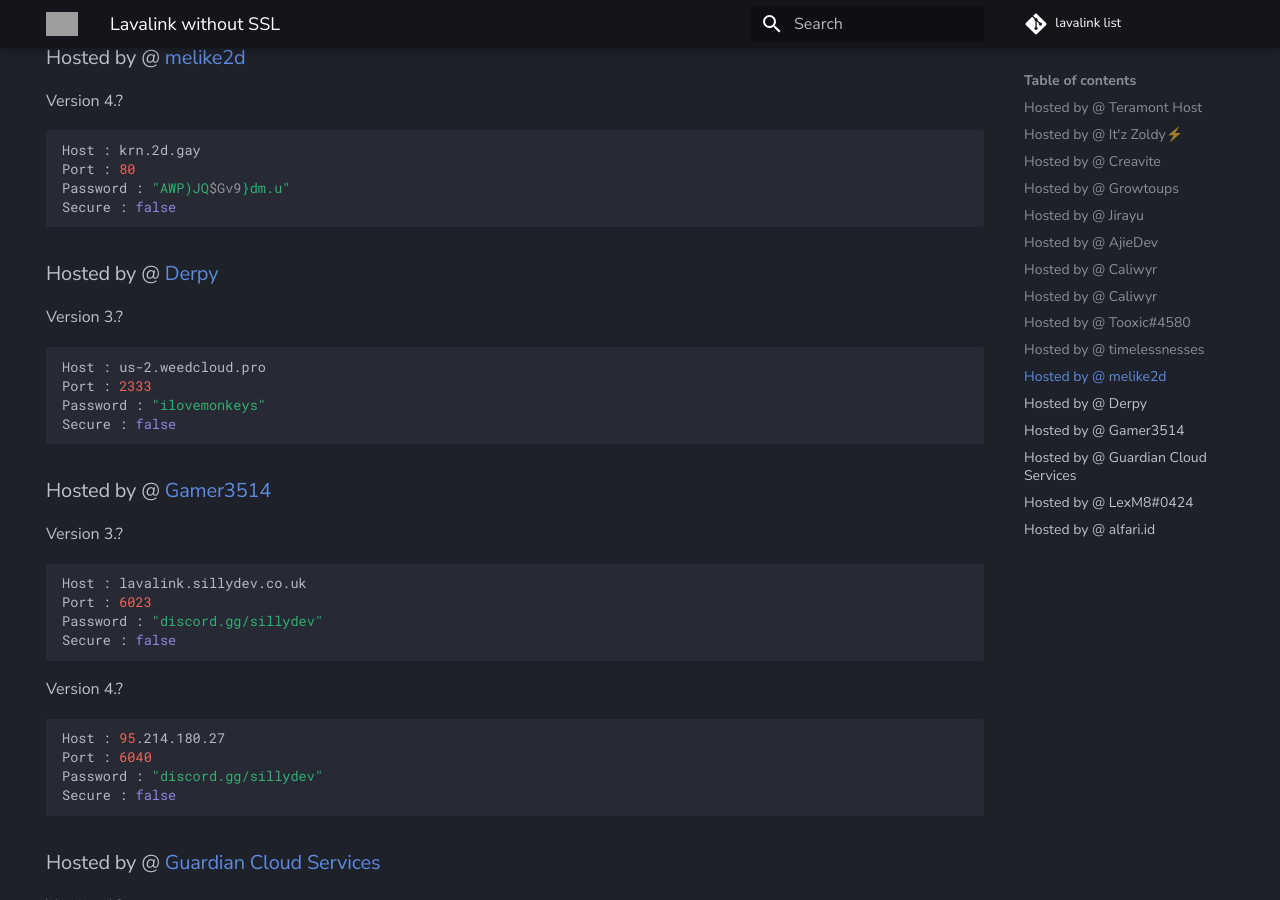
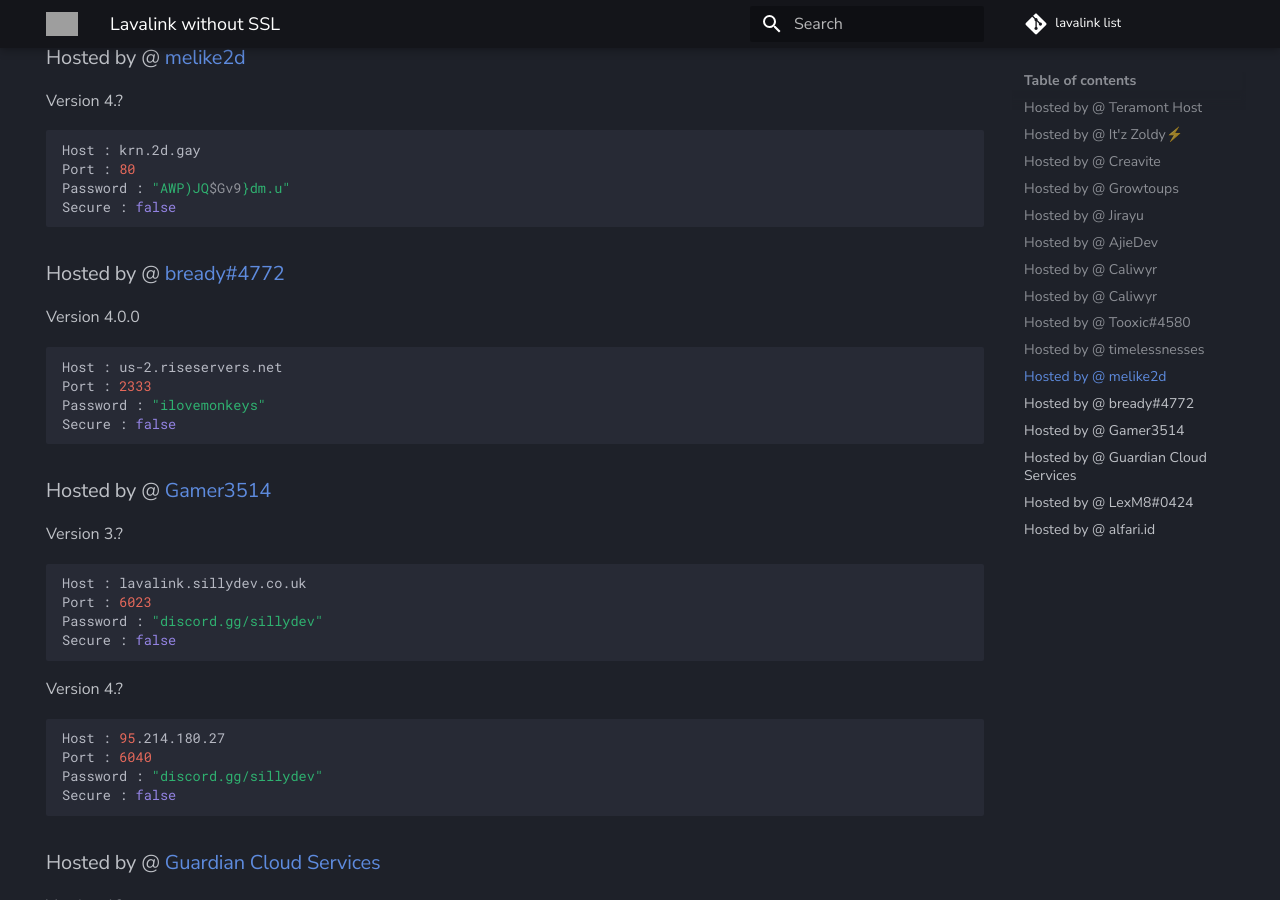
Before and after one commit to DarrenOfficial/lavalink-list, an MkDocs documentation site: the page built from docs/NoSSL/lavalink-without-ssl.md, in a window 1280 px wide and 900 px high, scrolled down 3247 px. Built offline with MkDocs 1.6.1 and Material for MkDocs 9.7.7, drawn with Linux system fonts in a browser that asks for light colours; comment, search, counter and statistics services are not loaded; grey boxes are pictures that could not be loaded.

Commit message:
Update lavalink-without-ssl.md (#430)

````diff
--- a/docs/NoSSL/lavalink-without-ssl.md
+++ b/docs/NoSSL/lavalink-without-ssl.md
@@ -155,10 +155,10 @@ Secure : false
 ```
 
 
-### Hosted by @ [Derpy](https://weedcloud.pro)
-Version 3.?
+### Hosted by @ [bready#4772](https://riseservers.net)
+Version 4.0.0
 ```bash
-Host : us-2.weedcloud.pro
+Host : us-2.riseservers.net
 Port : 2333
 Password : "ilovemonkeys"
 Secure : false
````
